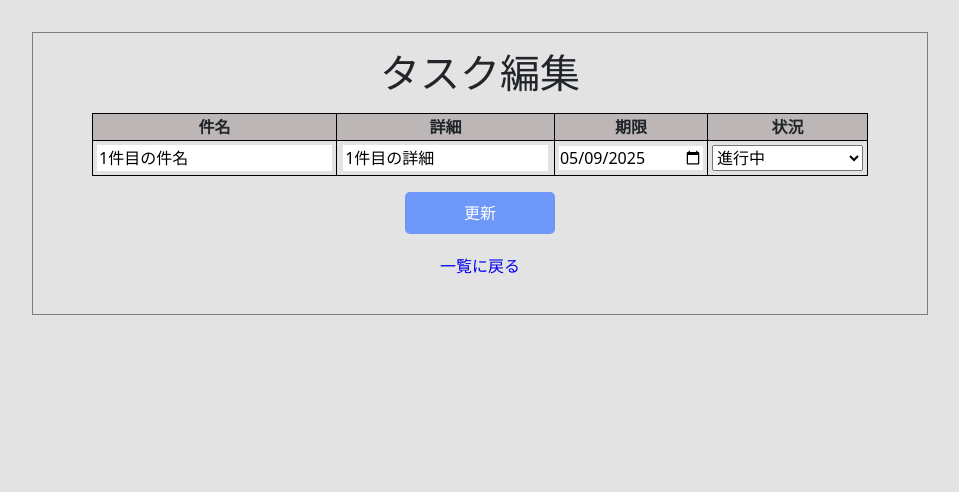
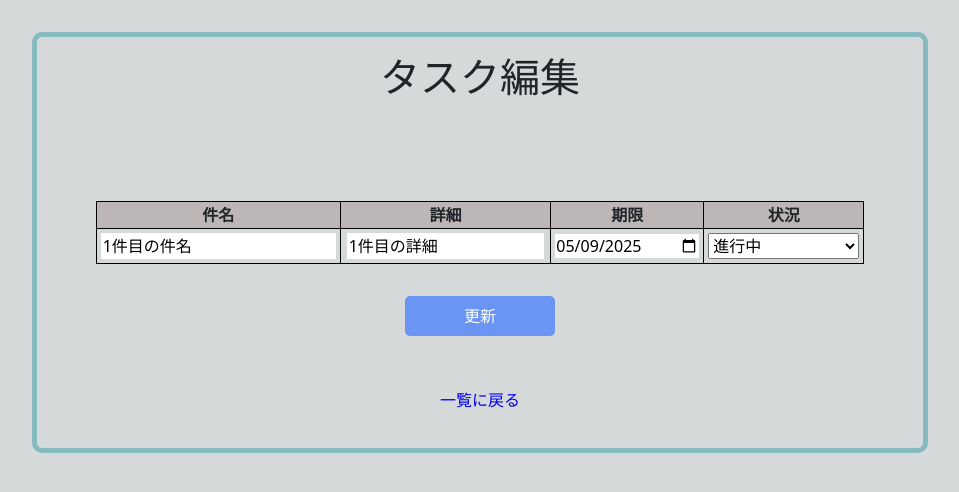
Before and after one commit to tatsuya-tsurumi/task_manager, a Flask app: page /1/todo_edit in a window 1280 px wide; the page is wider, and only the part inside the window is pictured. Shown: the top 492 px of that part, without its empty margins (160-1119 px from the left). Run offline with Flask 3, Linux system fonts and the light colour scheme; data comes from the database, SQL or seed files in the repository.

Commit message:
罫線の色やボタンとtableの余白調整

```diff
--- a/static/css/style.css
+++ b/static/css/style.css
@@ -1,13 +1,14 @@
 body {
-  background: #e3e3e3;
+  background: #d5d9da;
 }
 
 .border1 {
-  border: solid 1px rgb(128, 125, 125);
+  border: solid 5px rgba(6, 139, 154, 0.379);
   width: 70%;
   margin: 32px auto;
   padding: 16px 16px 32px;
   position: relative;
+  border-radius: 10px;
 }
 
 h1 {
@@ -41,6 +42,10 @@ table {
   border: 1px solid #000;
 }
 
+.sub_table {
+  margin-top: 100px;
+}
+
 .first_record {
   background-color:#bcb6b6;
 }
@@ -49,7 +54,8 @@ table {
   width: 400px;
 }
 
-.btn {
+.regist_btn,
+.update_btn {
   cursor: pointer;
   padding: 8px;
   width: 150px;
@@ -57,11 +63,14 @@ table {
   color: #fff;
   border-radius: 5px;
   display: block;
-  margin: 16px auto;
+  margin: 32px auto 48px;
   transition: 0.8s;
+  border: none;
+  text-align: center;
 }
 
-.btn:hover {
+.regist_btn:hover,
+.update_btn:hover {
   background: #533aaf;
 }
 
@@ -124,7 +133,7 @@ input {
   appearance: none;
   cursor: pointer;
   border-radius: 5px;
-  background: #e3e3e3;
+  background: inherit;
   font-size: 16px;
   transition: 0.8s;
   color: #0000ee;
--- a/templates/index.html
+++ b/templates/index.html
@@ -48,8 +48,8 @@
                   消しますか？
                 </div>
                 <div class="modal-footer">
-                  <button type="button" class="btn btn-secondary" data-bs-dismiss="modal">やめとく</button>
-                  <a href="/{{todo.id}}/todo_delete" class="btn">消す</a>
+                  <button type="button" class="regist_btn" data-bs-dismiss="modal">やめとく</button>
+                  <a href="/{{todo.id}}/todo_delete" class="regist_btn">消す</a>
                 </div>
               </div>
             </div>
--- a/templates/todo_edit.html
+++ b/templates/todo_edit.html
@@ -12,7 +12,7 @@
     {% endif %}
   {% endwith %}
   <form method="POST">
-    <table border="1">
+    <table border="1" class="sub_table">
       <tr class="first_record"><th>件名</th><th>詳細</th><th>期限</th><th>状況</th></tr>
       <tr>
         <td>
@@ -37,7 +37,7 @@
         </td>
       </tr>
     </table>
-    <input type="submit" value="更新" class="btn">
+    <input type="submit" value="更新" class="update_btn">
   </form>
   <div class="back">
     <a href="/">一覧に戻る</a>
--- a/templates/todo_regist.html
+++ b/templates/todo_regist.html
@@ -12,7 +12,7 @@
     {% endif %}
   {% endwith %}
   <form method="POST">
-    <table border="1">
+    <table border="1" class="sub_table">
       <tr class="first_record"><th>件名</th><th>詳細</th><th>期限</th><th>状況</th></tr>
       <tr>
         <td>
@@ -33,7 +33,7 @@
         </td>
       </tr>
     </table>
-    <input type="submit" value="登録" class="btn">
+    <input type="submit" value="登録" class="regist_btn">
   </form>
   <div class="back">
     <a href="/" >一覧に戻る</a>
```
